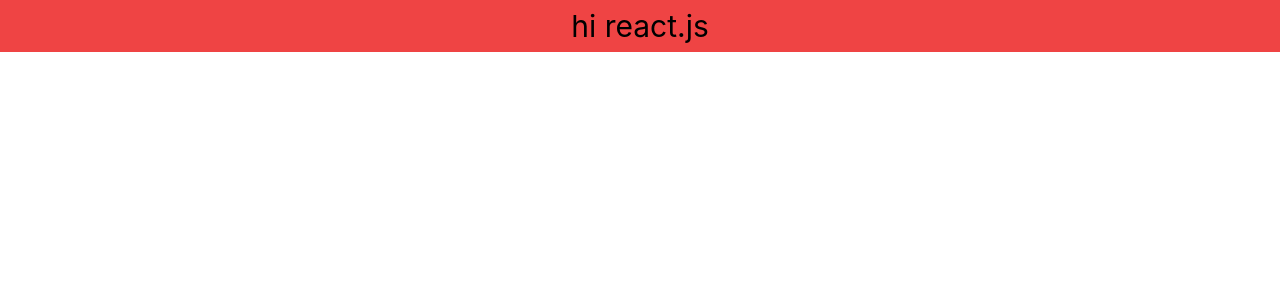
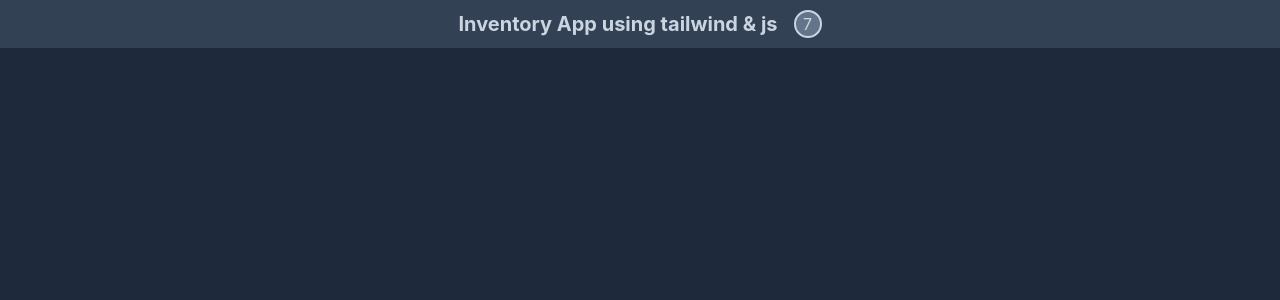
Before and after one commit to amirShirany/inventory-app-withTailwind-, a React (Create React App) app: page / in a window 1280 px wide. Shown: the top 300 px of the page. Built offline with nearby package versions, Linux system fonts and the light colour scheme.

Commit message:
Add : NavBar component and create categories & products

```diff
--- a/src/App.js
+++ b/src/App.js
@@ -1,9 +1,48 @@
 import "./App.css";
+import NavBar from "./components/NavBar";
+
+const products = [
+  {
+    id: 1,
+    title: "React.js",
+    category: "frontend",
+    createAt: "2021-10-31T15:02:00.411Z",
+  },
+  {
+    id: 2,
+    title: "Node.js",
+    category: "backend",
+    createAt: "2021-10-31T15:03:23.556Z",
+  },
+  {
+    id: 3,
+    title: "Vue.js",
+    category: "frontend",
+    createAt: "2021-11-01T10:47:26.889Z",
+  },
+];
+
+const categories = [
+  {
+    id: 1,
+    title: "frontend",
+    description: "frontend of applications",
+    createAt: "2021-11-01T10:47:26.889Z",
+  },
+  {
+    id: 2,
+    title: "backend",
+    description: "the backend of the applications",
+    createAt: "2021-10-01T10:47:26.889Z",
+  },
+];
 
 function App() {
   return (
     <div className="App">
-      <h1 className="text-3xl bg-red-500 py-2">hi react.js</h1>
+      <div className="bg-slate-800  min-h-screen">
+        <NavBar />
+      </div>
     </div>
   );
 }
--- /dev/null
+++ b/src/components/NavBar.js
@@ -0,0 +1,14 @@
+const NavBar = () => {
+  return (
+    <div className="h-12 flex items-center justify-center gap-x-4 bg-slate-700 mb-6">
+      <h1 className="md:text-xl text-sm font-bold text-slate-300">
+        Inventory App using tailwind & js
+      </h1>
+      <span className="flex items-center justify-center w-7 h-7 rounded-full bg-slate-500 border-2 border-slate-300 text-slate-300">
+        7
+      </span>
+    </div>
+  );
+};
+
+export default NavBar;
```
Also changed, not shown: src/components/Category.js (added), src/components/Products.js (added).
